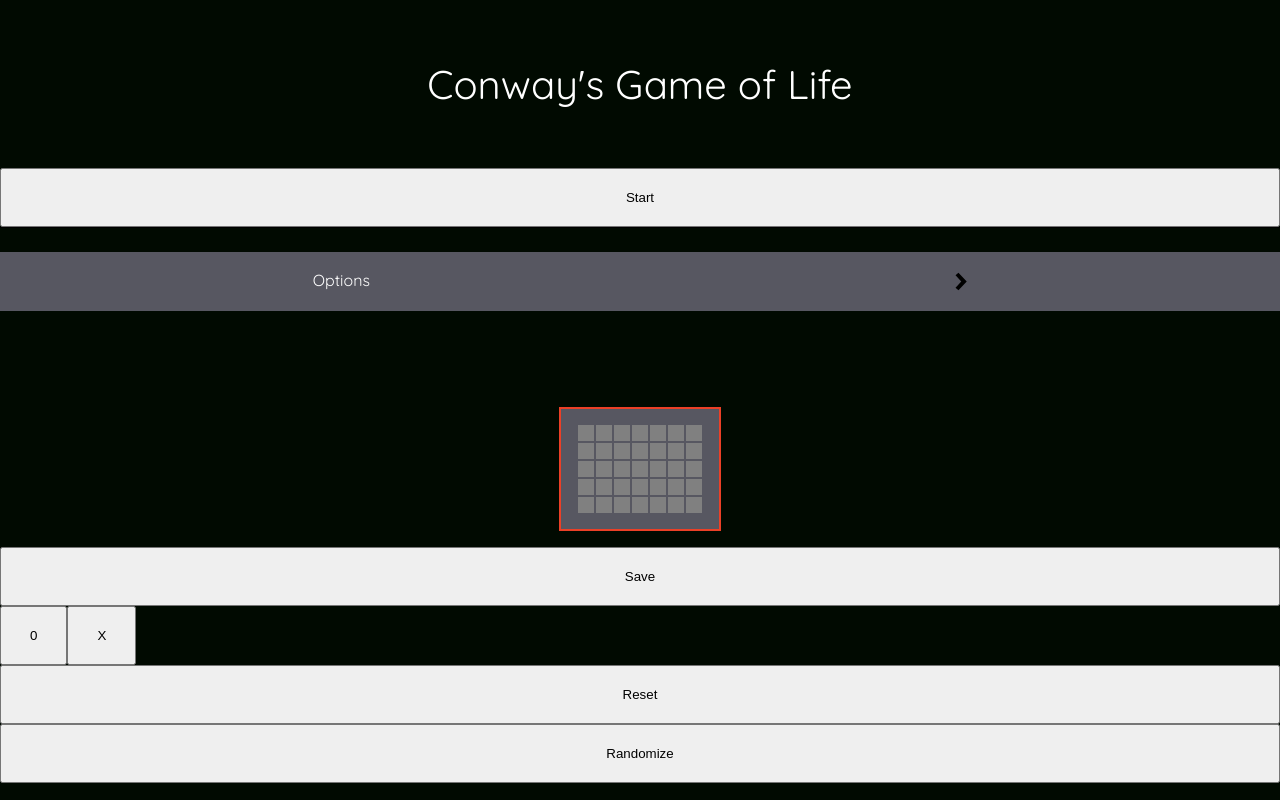
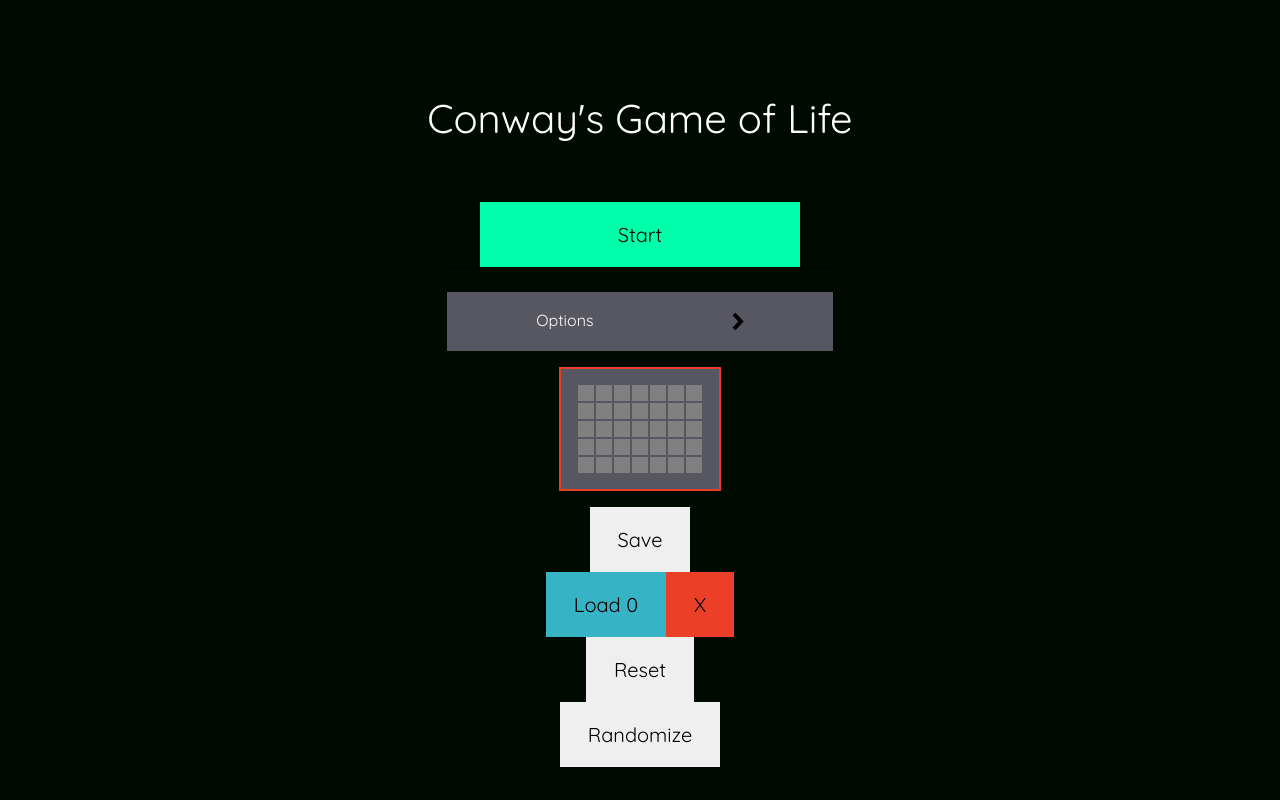
Before and after one commit to daleinen7/cgol-react, a React (Create React App) app: page / in a window 1280 px wide. Both pictures are taken after a click on the button "Save". Built offline with nearby package versions, Linux system fonts and the light colour scheme.

Commit message:
fix for loading and add some stylings

```diff
--- a/src/Accordion.jsx
+++ b/src/Accordion.jsx
@@ -22,9 +22,8 @@ const StyledAccordion = styled.dl`
   .list-group {
     display: flex;
     flex-direction: column;
-    gap: 1.5rem;
     border-top: 1px solid black;
-    padding: 1.5rem 0 3.5rem 0;
+    padding: 1.5rem 0 0 0;
   }
 
   img {
--- a/src/App.jsx
+++ b/src/App.jsx
@@ -12,6 +12,8 @@ const StyledContainer = styled.div`
   width: 100%;
   display: flex;
   flex-direction: column;
+  align-items: center;
+  justify-content: center;
 
   h1 {
     margin-top: 0;
@@ -22,6 +24,28 @@ const StyledContainer = styled.div`
 
   button {
     padding: 1.25rem 1.75rem;
+    border: none;
+    font-family: "Quicksand";
+    font-size: 1.25rem;
+  }
+
+  .start {
+    background-color: var(--green);
+    width: 20rem;
+  }
+
+  .saved-board-list {
+    display: flex;
+    flex-direction: column;
+    gap: 0.5rem;
+  }
+
+  .load {
+    background-color: var(--blue);
+  }
+
+  .delete {
+    background-color: var(--red);
   }
 `;
 
@@ -76,9 +100,7 @@ function App() {
 
   const saveBoard = () => {
     let savedBoards = JSON.parse(localStorage.getItem("savedBoards"));
-    console.log(savedBoards);
     const currentBoard = { options, board };
-    console.log(currentBoard);
     if (savedBoards) {
       localStorage.setItem(
         "savedBoards",
@@ -90,15 +112,10 @@ function App() {
     showSavedBoards();
   };
 
-  const loadBoard = (idx) => {
+  const loadBoard = async (idx) => {
+    await setOptions(savedBoardList[idx].options);
     setBoard(savedBoardList[idx].board);
-    setOptions(savedBoardList[idx].options);
   };
-
-  useEffect(() => {
-    // This effect will trigger a re-render after both state updates have been applied
-    // You can put any additional logic here that should run after the state updates have been applied
-  }, [board, options]);
 
   const deleteBoard = (idx) => {
     let currentBoards = [...savedBoardList];
@@ -110,6 +127,7 @@ function App() {
   const showSavedBoards = () => {
     setSavedBoardList(JSON.parse(localStorage.getItem("savedBoards")));
   };
+
   // Render
   useEffect(() => {
     const render = () => {
@@ -224,15 +242,22 @@ function App() {
         gameRunning={gameRunning}
       />
       <button onClick={saveBoard}>Save</button>
-      {savedBoardList &&
-        savedBoardList.map((board, idx) => {
-          return (
-            <div className="saved-board" key={idx}>
-              <button onClick={() => loadBoard(idx)}>{idx}</button>
-              <button onClick={() => deleteBoard(idx)}>X</button>
-            </div>
-          );
-        })}
+      {savedBoardList && (
+        <ul className="saved-board-list">
+          {savedBoardList.map((board, idx) => {
+            return (
+              <li className="saved-board" key={idx}>
+                <button className={"load"} onClick={() => loadBoard(idx)}>
+                  Load {idx}
+                </button>
+                <button className={"delete"} onClick={() => deleteBoard(idx)}>
+                  X
+                </button>
+              </li>
+            );
+          })}
+        </ul>
+      )}
       <button className="reset" onClick={init}>
         Reset
       </button>
--- a/src/Options.jsx
+++ b/src/Options.jsx
@@ -7,12 +7,17 @@ const StyledOptions = styled.form`
   margin: 1rem;
   display: flex;
   flex-direction: column;
+  min-width: 20rem;
 
   label {
     display: flex;
     justify-content: space-between;
-    width: 30%;
-    margin: 0.375rem;
+    width: 100%;
+    padding: 0.25rem;
+
+    input {
+      width: 3rem;
+    }
   }
 `;
 
@@ -32,7 +37,7 @@ const Options = ({ options, setOptions, start }) => {
       content: (
         <StyledOptions onSubmit={handleFormSubmit}>
           <label htmlFor="x">
-            X:
+            <span>X:</span>
             <input
               type="number"
               name="x"
@@ -42,7 +47,7 @@ const Options = ({ options, setOptions, start }) => {
             />
           </label>
           <label htmlFor="y">
-            Y:
+            <span>Y:</span>
             <input
               type="number"
               name="y"
@@ -52,7 +57,7 @@ const Options = ({ options, setOptions, start }) => {
             />
           </label>
           <label htmlFor="speed">
-            Speed:
+            <span>Speed:</span>
             <input
               type="number"
               name="speed"
@@ -62,7 +67,7 @@ const Options = ({ options, setOptions, start }) => {
             />
           </label>
           <label htmlFor="size">
-            Size:
+            <span>Size:</span>
             <input
               type="number"
               name="size"
@@ -72,7 +77,7 @@ const Options = ({ options, setOptions, start }) => {
             />
           </label>
           <label htmlFor="gap">
-            Gap:
+            <span>Gap:</span>
             <input
               type="number"
               name="gap"
```
